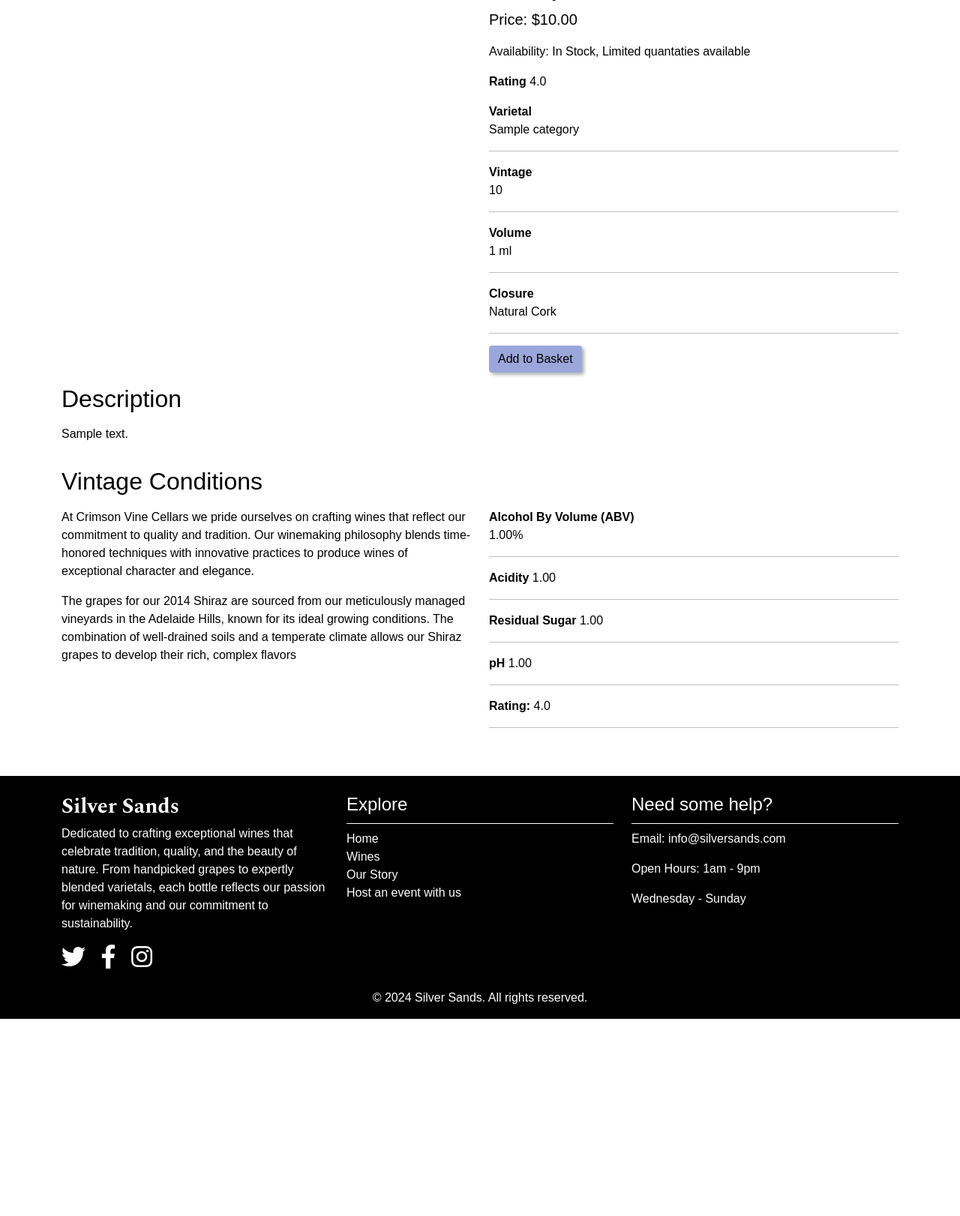
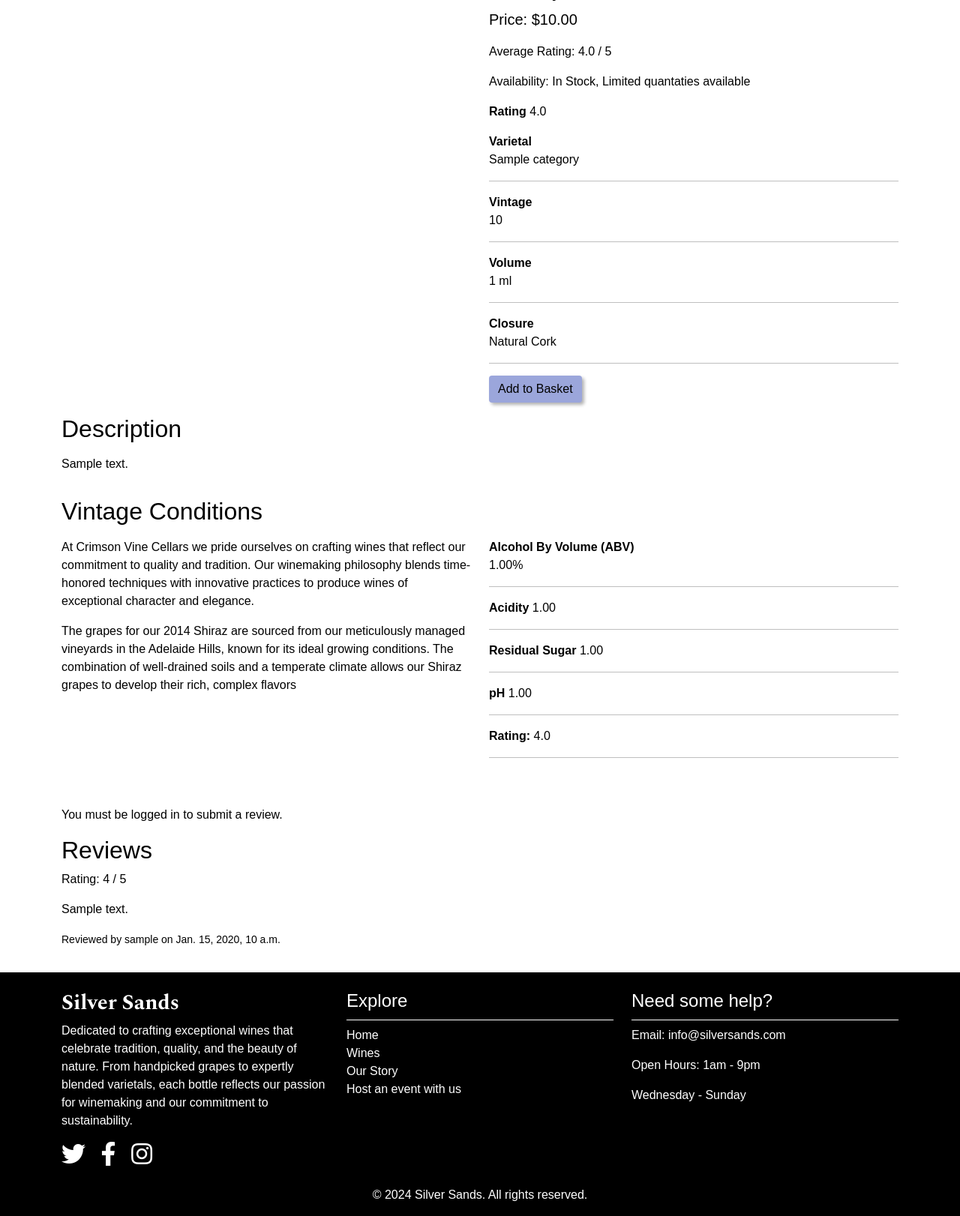
Before and after one commit to AlvaLind/project-5-silver-sands, a Django app: a page that uses products/templates/product_details.html in a window 1280 px wide. Shown: the part 125-1747 px from the top of the page at 75% size. Before the commit the page ends 1484 px from the top, so only its background shows below. Run offline with Django 5.2, Linux system fonts and the light colour scheme; tables that the repository leaves empty hold one stand-in row (values such as "Sample post"); some libraries are stand-ins or nearby versions.

Commit message:
Add basic review form and display to the product details template

```diff
--- a/products/templates/product_details.html
+++ b/products/templates/product_details.html
@@ -18,6 +18,7 @@
             <div class="product-primary-details">
                 <h1>{{ wine.name }}</h1>
                 <p class="lead">Price: ${{ wine.price }}</p>
+                <p>Average Rating: {{ average_rating }} / 5</p>
                 <p>Availability:
                     {% if wine.available %}
                         In Stock, Limited quantaties available
@@ -91,5 +92,34 @@
             </div>
         </div>
     </div>
+    <div class="row mt-3 mb-3">
+        <div class="container-fluid">
+            <!-- Display the review form -->
+            <div class="review-submission">
+                {% if request.user.is_authenticated %}
+                    <form method="POST">
+                        {% csrf_token %}
+                        {{ review_form.as_p }}
+                        <button type="submit">Submit Review</button>
+                    </form>
+                {% else %}
+                    <p>You must be logged in to submit a review.</p>
+                {% endif %}
+            </div>
+            <!-- Display reviews -->
+            <div class="display-reviews">
+                <h2>Reviews</h2>
+                {% for review in reviews %}
+                    <div>
+                        <p>Rating: {{ review.rating }} / 5</p>
+                        <p>{{ review.comment }}</p>
+                        <p><small>Reviewed by {{ review.user.username }} on {{ review.created_at }}</small></p>
+                    </div>
+                {% empty %}
+                    <p>No reviews yet.</p>
+                {% endfor %}
+            </div>
+        </div>
+    </div>
 </div>
 {% endblock %}
--- a/reviews/models.py
+++ b/reviews/models.py
@@ -28,7 +28,7 @@ class Review(models.Model):
     updated_at = models.DateTimeField(auto_now=True)
 
     def __str__(self):
-        return f'Review for {self.wine.name} by {self.id}'
+        return f'Review for {self.wine.name} by {self.user}'
 
     class Meta:
         ordering = ['-created_at']
```
